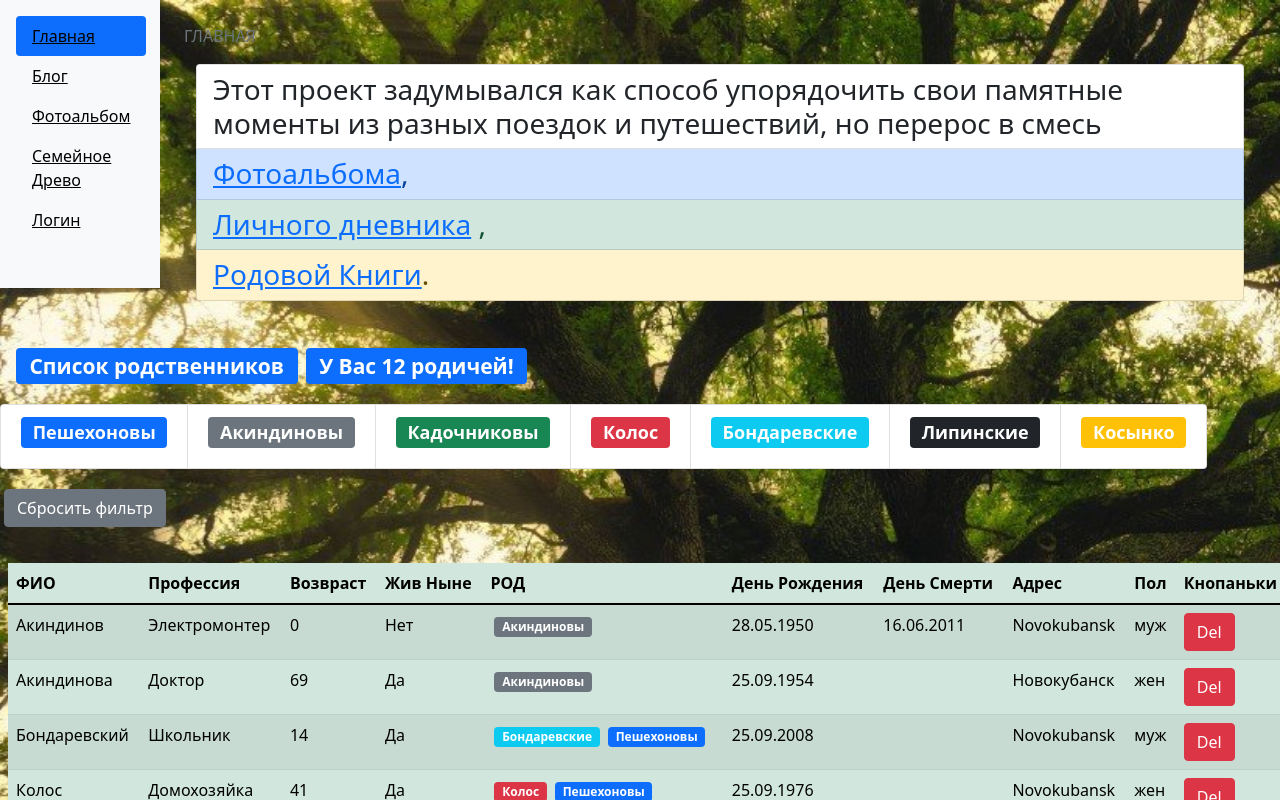
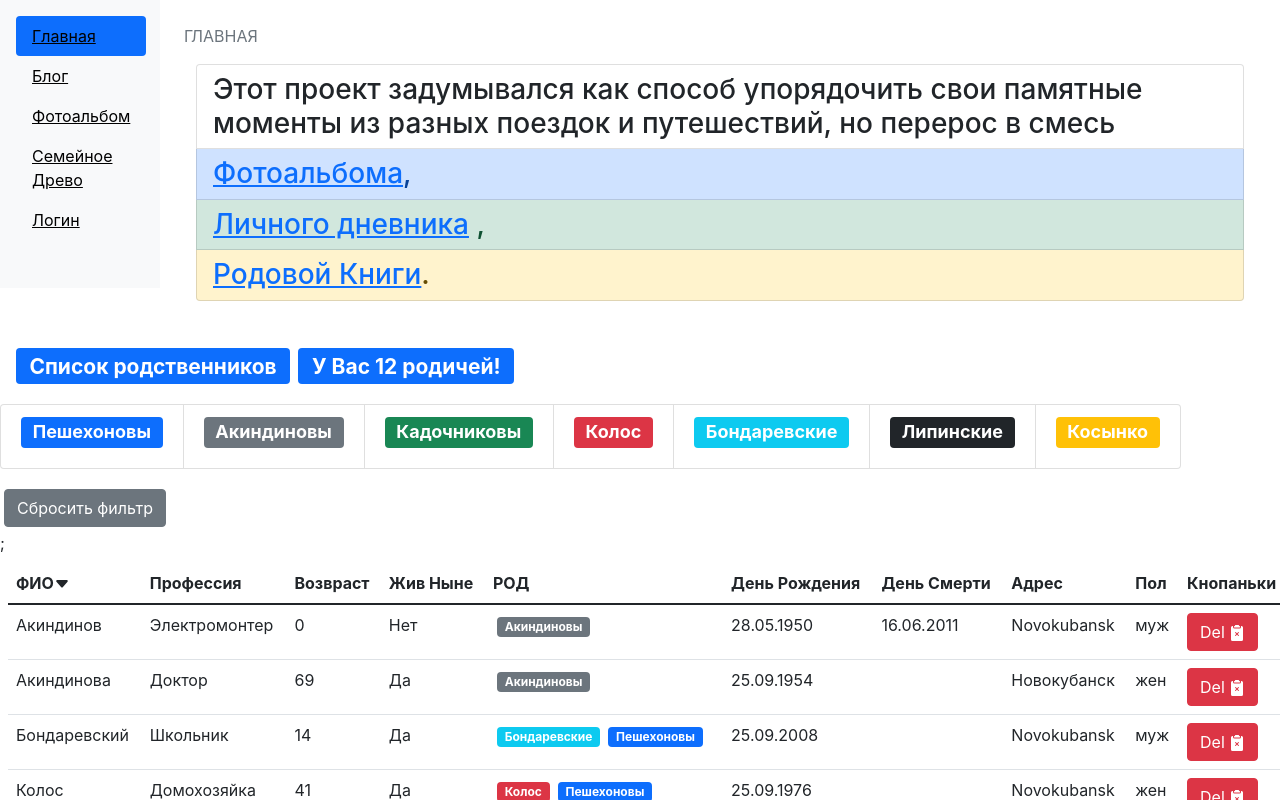
Before and after one commit to Toff2022/All-their, a React (Create React App) app in the folder client/: page /familyTree in a window 1280 px wide. Shown: the top 800 px of the page. Built offline with nearby package versions, Linux system fonts and the light colour scheme.

Commit message:
FIX problem with bootstra iconsp

```diff
--- a/client/package.json
+++ b/client/package.json
@@ -7,6 +7,7 @@
         "@testing-library/react": "^13.4.0",
         "@testing-library/user-event": "^13.5.0",
         "bootstrap": "^5.1.0",
+        "bootstrap-icons": "^1.10.5",
         "lodash": "^4.17.15",
         "react": "^18.2.0",
         "react-dom": "^18.2.0",
--- a/client/src/components/common/relativesMainTable.jsx
+++ b/client/src/components/common/relativesMainTable.jsx
@@ -72,7 +72,10 @@ const RelativesMainTable = ({ relatives, genus, professions, onHandleDelete, ...
                     onClick={() => onHandleDelete(genus._id)}
                 >
                     <span >
-                        Del <i className="bi bi-clipboard2-x-fill"></i>
+                        Del <svg xmlns="http://www.w3.org/2000/svg" width="16" height="16" fill="currentColor" className="bi bi-clipboard2-x-fill" viewBox="0 0 16 16">
+                            <path d="M10 .5a.5.5 0 0 0-.5-.5h-3a.5.5 0 0 0-.5.5.5.5 0 0 1-.5.5.5.5 0 0 0-.5.5V2a.5.5 0 0 0 .5.5h5A.5.5 0 0 0 11 2v-.5a.5.5 0 0 0-.5-.5.5.5 0 0 1-.5-.5Z" />
+                            <path d="M4.085 1H3.5A1.5 1.5 0 0 0 2 2.5v12A1.5 1.5 0 0 0 3.5 16h9a1.5 1.5 0 0 0 1.5-1.5v-12A1.5 1.5 0 0 0 12.5 1h-.585c.055.156.085.325.085.5V2a1.5 1.5 0 0 1-1.5 1.5h-5A1.5 1.5 0 0 1 4 2v-.5c0-.175.03-.344.085-.5ZM8 8.293l1.146-1.147a.5.5 0 1 1 .708.708L8.707 9l1.147 1.146a.5.5 0 0 1-.708.708L8 9.707l-1.146 1.147a.5.5 0 0 1-.708-.708L7.293 9 6.146 7.854a.5.5 0 1 1 .708-.708L8 8.293Z" />
+                        </svg>
                     </span>
                 </button>
             )
--- a/client/src/components/common/relativesTableHead.jsx
+++ b/client/src/components/common/relativesTableHead.jsx
@@ -10,19 +10,23 @@ const RelativesTableHead = ({ onSort, selectedSort, columns }) => {
         };
     };
     const renderSortArrow = (selectedSort, currentPath) => {
-        console.log("current", currentPath);
+        console.log("current", currentPath === selectedSort.path);
 
-        if (selectedSort.path === currentPath) {
+        if (selectedSort.path && selectedSort.path === currentPath) {
             if (selectedSort.order === "asc") {
-                return <i className="bi bi-caret-down-fill"></i>;
+                return (<svg xmlns="http://www.w3.org/2000/svg" width="16" height="16" fill="currentColor" className="bi bi-caret-down-fill" viewBox="0 0 16 16">
+                    <path d="M7.247 11.14 2.451 5.658C1.885 5.013 2.345 4 3.204 4h9.592a1 1 0 0 1 .753 1.659l-4.796 5.48a1 1 0 0 1-1.506 0z" />
+                </svg>);
             } else {
-                return <i className="bi bi-caret-up-fill"></i>;
+                return (<svg xmlns="http://www.w3.org/2000/svg" width="16" height="16" fill="currentColor" className="bi bi-caret-up-fill" viewBox="0 0 16 16">
+                    <path d="m7.247 4.86-4.796 5.481c-.566.647-.106 1.659.753 1.659h9.592a1 1 0 0 0 .753-1.659l-4.796-5.48a1 1 0 0 0-1.506 0z" />
+                </svg>);
             }
         }
         return <i className="bi bi-check-circle-fill"></i>;
     };
-    console.log("path", selectedSort.path);
-    console.log("order", selectedSort.order);
+    // console.log("path", selectedSort.path === currentPath);
+    // console.log("order", selectedSort.order);
     return (
         <thead>
             <tr>
--- a/client/src/components/common/table.jsx
+++ b/client/src/components/common/table.jsx
@@ -6,7 +6,7 @@ import RelativesTableBody from "./relativesTableBody";
 const Table = ({ onSort, selectedSort, columns, data, children }) => {
     return (
         <div className="main-table-container">
-            <table className="table table-success table-striped m-2">
+            <table className="table m-2">
                 {children || (
                     <>
                         <RelativesTableHead
--- a/client/src/index.css
+++ b/client/src/index.css
@@ -6,10 +6,10 @@ body {
     -webkit-font-smoothing: antialiased;
     -moz-osx-font-smoothing: grayscale;
 
-    background-image: url("../images/d9.jpg");
-    background-size: no-repeat;
+    /* background-image: url("../images/d9.jpg"); */
+    /* background-size: no-repeat; */
     /* background-position: center; */
-    background-size: cover;
+    /* background-size: cover; */
     /* height: 400px;
 
     width: 400px; */
--- a/client/src/index.js
+++ b/client/src/index.js
@@ -1,11 +1,10 @@
+import "bootstrap/dist/css/bootstrap.min.css";
 import React from "react";
 import ReactDOM from "react-dom/client";
 import "./index.css";
 import App from "./app/App";
 import reportWebVitals from "./reportWebVitals";
 import { BrowserRouter } from "react-router-dom";
-// import "bootstrap/dist/css/bootstrap.css";
-import "bootstrap/dist/css/bootstrap.css";
 
 const root = ReactDOM.createRoot(document.getElementById("root"));
 root.render(
```
Also changed, not shown: client/.eslintrc.js, 1 other file (tests, documents, lock files or other folders).
